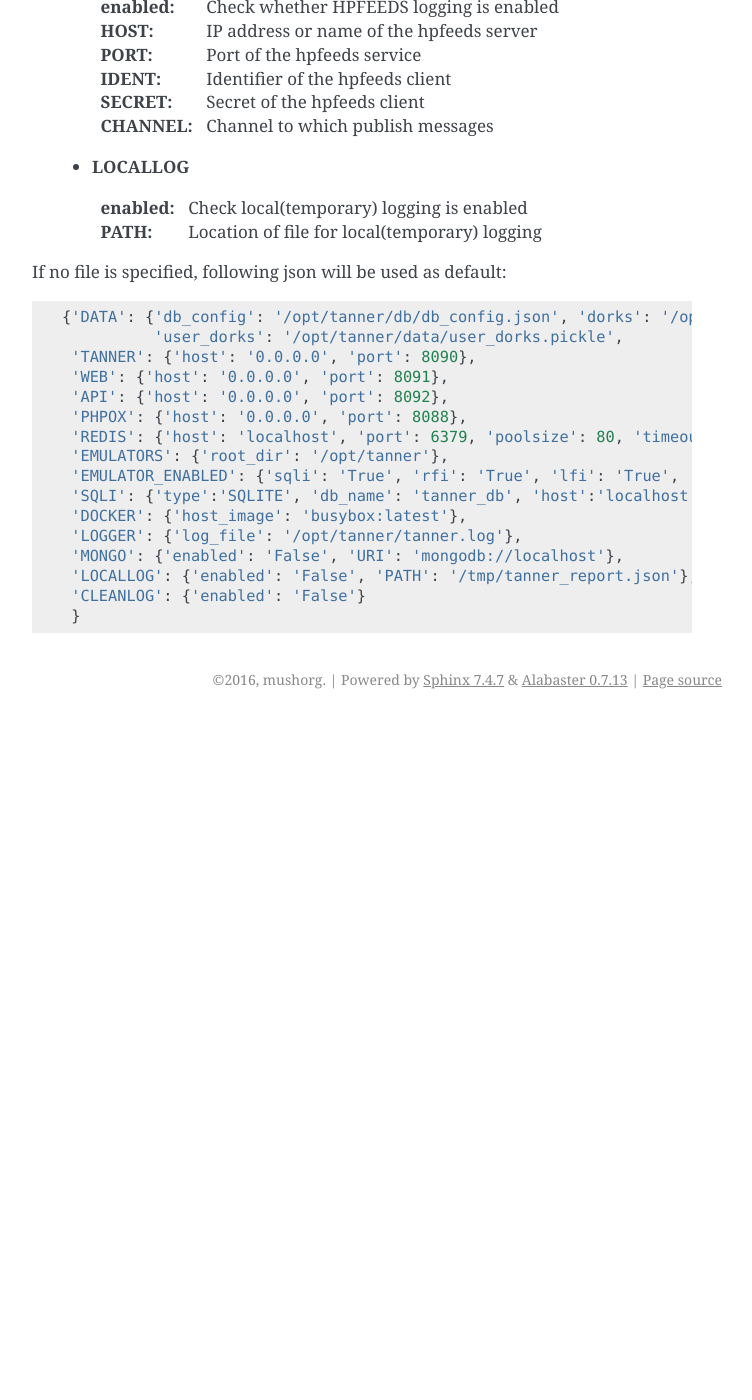
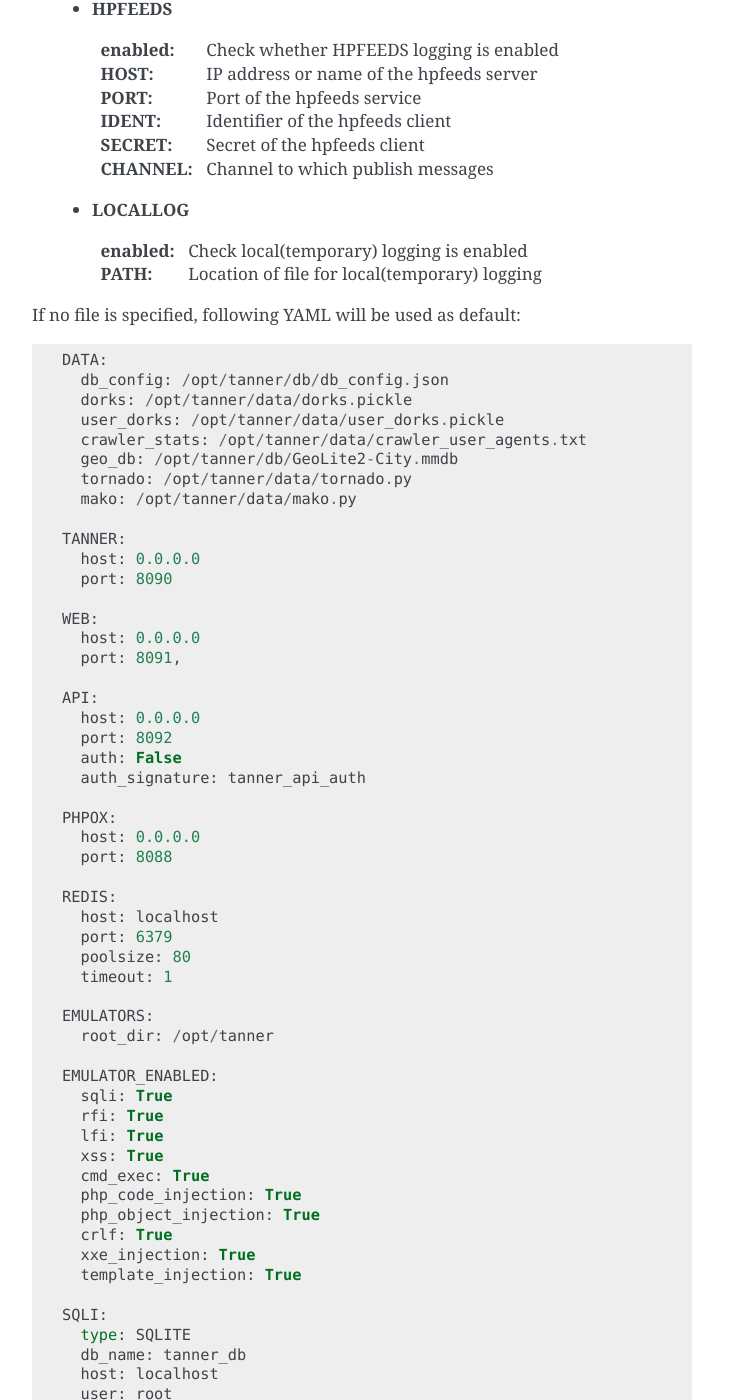
Before and after one commit to mushorg/tanner, a Sphinx documentation site: the page built from docs/source/config.rst, in a window 1280 px wide and 1400 px high, scrolled down 1705 px. Shown: the whole window, without its empty margins (388-1140 px from the left). Built offline with Sphinx 7.4.7, drawn with Linux system fonts in a browser that asks for light colours; before the commit the page ends 2424 px from its top, so only the background shows below that; some of the changed text lies outside the part shown.

Commit message:
Update config docs

```diff
--- a/docs/source/config.rst
+++ b/docs/source/config.rst
@@ -1,6 +1,8 @@
 Configuration file
 ==================
-Tanner uses ``INI`` like format for configuration file. It's value can specified by using ``config`` flag
+Tanner uses ``YAML`` like format for configuration file. It's value can specified by using ``config`` flag.
+
+The use of ``INI`` configuration file is obsolete now.
 
 There are 8 different sections :
   * **DATA**
@@ -73,23 +75,99 @@
     :enabled: Check local(temporary) logging is enabled
     :PATH: Location of file for local(temporary) logging
 
-If no file is specified, following json will be used as default:
+If no file is specified, following YAML will be used as default:
 
 .. code-block:: python
 
-    {'DATA': {'db_config': '/opt/tanner/db/db_config.json', 'dorks': '/opt/tanner/data/dorks.pickle',
-              'user_dorks': '/opt/tanner/data/user_dorks.pickle',
-     'TANNER': {'host': '0.0.0.0', 'port': 8090},
-     'WEB': {'host': '0.0.0.0', 'port': 8091},
-     'API': {'host': '0.0.0.0', 'port': 8092},
-     'PHPOX': {'host': '0.0.0.0', 'port': 8088},
-     'REDIS': {'host': 'localhost', 'port': 6379, 'poolsize': 80, 'timeout': 1},
-     'EMULATORS': {'root_dir': '/opt/tanner'},
-     'EMULATOR_ENABLED': {'sqli': 'True', 'rfi': 'True', 'lfi': 'True', 'xss': 'True', 'cmd_exec': 'True'},
-     'SQLI': {'type':'SQLITE', 'db_name': 'tanner_db', 'host':'localhost', 'user':'root', 'password':'user_pass'},
-     'DOCKER': {'host_image': 'busybox:latest'},
-     'LOGGER': {'log_file': '/opt/tanner/tanner.log'},
-     'MONGO': {'enabled': 'False', 'URI': 'mongodb://localhost'},
-     'LOCALLOG': {'enabled': 'False', 'PATH': '/tmp/tanner_report.json'},
-     'CLEANLOG': {'enabled': 'False'}
-     }
+  DATA:
+    db_config: /opt/tanner/db/db_config.json
+    dorks: /opt/tanner/data/dorks.pickle
+    user_dorks: /opt/tanner/data/user_dorks.pickle
+    crawler_stats: /opt/tanner/data/crawler_user_agents.txt
+    geo_db: /opt/tanner/db/GeoLite2-City.mmdb
+    tornado: /opt/tanner/data/tornado.py
+    mako: /opt/tanner/data/mako.py
+
+  TANNER:
+    host: 0.0.0.0
+    port: 8090
+
+  WEB:
+    host: 0.0.0.0
+    port: 8091,
+
+  API:
+    host: 0.0.0.0
+    port: 8092
+    auth: False
+    auth_signature: tanner_api_auth
+
+  PHPOX:
+    host: 0.0.0.0
+    port: 8088
+
+  REDIS:
+    host: localhost
+    port: 6379
+    poolsize: 80
+    timeout: 1
+
+  EMULATORS:
+    root_dir: /opt/tanner
+
+  EMULATOR_ENABLED:
+    sqli: True
+    rfi: True
+    lfi: True
+    xss: True
+    cmd_exec: True
+    php_code_injection: True
+    php_object_injection: True
+    crlf: True
+    xxe_injection: True
+    template_injection: True
+
+  SQLI:
+    type: SQLITE
+    db_name: tanner_db
+    host: localhost
+    user: root
+    password: user_pass
+
+  XXE_INJECTION:
+    OUT_OF_BAND: False
+
+  RFI:
+    allow_insecure: False
+
+  DOCKER:
+    host_image: busybox:latest
+
+  LOGGER:
+    log_debug: /opt/tanner/tanner.log
+    log_err: /opt/tanner/tanner.err
+
+  MONGO:
+    enabled: False
+    URI: mongodb://localhost
+
+  HPFEEDS:
+    enabled: False
+    HOST: localhost
+    PORT: 10000
+    IDENT: ''
+    SECRET: ''
+    CHANNEL: tanner.events
+
+  LOCALLOG:
+    enabled: False
+    PATH: /tmp/tanner_report.json
+
+  CLEANLOG:
+    enabled: False
+
+  REMOTE_DOCKERFILE:
+    GITHUB: "https://raw.githubusercontent.com/mushorg/tanner/master/docker/tanner/template_injection/Dockerfile"
+
+  SESSIONS:
+    delete_timeout: 300
```
